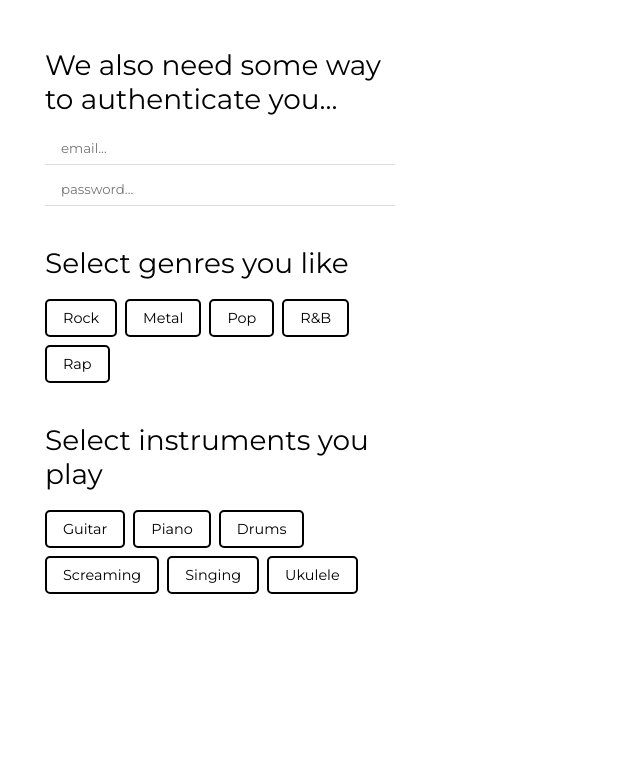
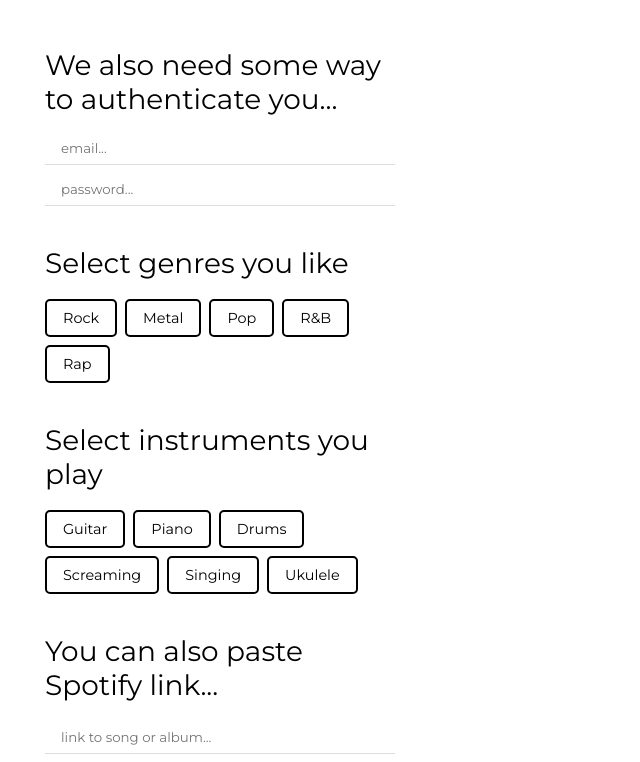
Before and after one commit to krzygrzywygrzy/bandmate_fb, a React (Create React App) app: page /join in a window 1280 px wide. Shown: the part 416-1178 px from the top of the page, without its empty margins (0-640 px from the left). Before the commit the page ends 1018 px from the top, so only its background shows below. Built offline with nearby package versions, Linux system fonts and the light colour scheme; no server answers.

Commit message:
Spotify embed

```diff
--- a/package.json
+++ b/package.json
@@ -16,6 +16,7 @@
     "react-hook-form": "^7.26.0",
     "react-redux": "^7.2.6",
     "react-scripts": "5.0.0",
+    "react-spotify-embed": "^0.2.3",
     "redux": "^4.1.2",
     "redux-thunk": "^2.4.1",
     "typescript": "^4.4.2",
--- /dev/null
+++ b/src/core/isValidUrl.ts
@@ -0,0 +1,10 @@
+const isValidUrl = (url: string) => {
+  try {
+    new URL(url);
+  } catch (_) {
+    return false;
+  }
+  return true;
+};
+
+export default isValidUrl;
--- a/src/routes/auth/Join.tsx
+++ b/src/routes/auth/Join.tsx
@@ -3,6 +3,8 @@ import "./join.css";
 import { useForm, SubmitHandler } from "react-hook-form";
 import ListSelect from "../../components/input/ListSelect";
 import { genresToSelect, instrumentsToSelect } from "../../core/exports";
+import isValidUrl from "../../core/isValidUrl";
+import Spotify from "react-spotify-embed";
 
 export type JoinInput = {
   name: string;
@@ -16,9 +18,12 @@ const Join: React.FC = () => {
   const [genres, setGenres] = useState<string[]>([]);
   const [instruments, setInstruments] = useState<string[]>([]);
 
+  const [spotify, setSpotify] = useState<string>();
+
   const { register, handleSubmit } = useForm<JoinInput>();
   const onSubmit: SubmitHandler<JoinInput> = async (formData) => {
     //TODO: add user to db
+    console.log(formData);
   };
 
   return (
@@ -81,6 +86,20 @@ const Join: React.FC = () => {
           toSelect={instrumentsToSelect}
         />
       </section>
+      <section className="join-width">
+        <div className="section-title">You can also paste Spotify link...</div>
+        <br />
+        <input
+          placeholder="link to song or album..."
+          className="text-input"
+          onChange={(e) => setSpotify(e.target.value)}
+          value={spotify}
+        />
+        <br />
+        {spotify && isValidUrl(spotify) && (
+          <Spotify style={{ width: "100%" }} link={spotify} />
+        )}
+      </section>
     </div>
   );
 };
--- a/src/routes/welcome/welcome.css
+++ b/src/routes/welcome/welcome.css
@@ -4,6 +4,7 @@
 }
 
 .text-input {
+  text-overflow: ellipsis ellipsis;
   font-family: inherit;
   margin-bottom: 0.5rem;
   border: none;
--- a/src/scss/_global.scss
+++ b/src/scss/_global.scss
@@ -21,6 +21,7 @@
 }
 
 .text-input {
+  text-overflow: ellipsis ellipsis;
   font-family: inherit;
   margin-bottom: 0.5rem;
   border: none;
```
Also changed, not shown: 2 other files (tests, documents, lock files or other folders).
